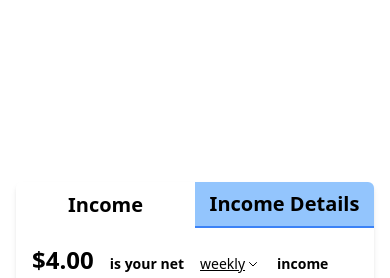
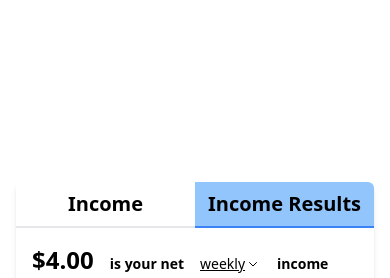
Before and after one commit to TheDilp/tax-calculator, a React app: page / in a window 390 px wide. Both pictures are taken after typing "5" into the empty fields and a click on the button "Calculate". Shown: the top 278 px of the page. Built offline with nearby package versions, Linux system fonts and the light colour scheme.

Commit message:
Update and fix responsive design

```diff
--- a/src/components/Inputs/IncomeInput.jsx
+++ b/src/components/Inputs/IncomeInput.jsx
@@ -1,5 +1,5 @@
 import React, { useContext, useEffect, useState } from "react";
-import { frequencies, IncomeContext } from "../../contexts/IncomeContext";
+import { IncomeContext } from "../../contexts/IncomeContext";
 import Dropdown from "../Util/Dropdown";
 
 export default function IncomeInput() {
--- a/src/components/Inputs/InputsWrapper.jsx
+++ b/src/components/Inputs/InputsWrapper.jsx
@@ -4,7 +4,7 @@ import IncomeInput from "./IncomeInput";
 
 export default function InputsWrapper() {
   return (
-    <div className="flex flex-col justify-evenly w-full border-r-2 border-gray-50 p-4">
+    <div className="flex flex-col justify-evenly w-full border-r-2 border-gray-50 p-4 lg:gap-y-8">
       <div className="w-full space-y-4">
         <h2 className="text-center text-xl font-semibold">
           What is your total income?
--- /dev/null
+++ b/src/components/Util/TabButton.jsx
@@ -0,0 +1,14 @@
+import React from "react";
+
+export default function TabButton({ title, onClick, selected }) {
+  return (
+    <div
+      className={`w-1/2 ${
+        selected ? "bg-blue-300 border-blue-500 " : ""
+      }  h-full flex justify-center items-center py-2 border-b-2 cursor-pointer transition-all`}
+      onClick={onClick}
+    >
+      <h3 className="text-xl font-bold">{title}</h3>
+    </div>
+  );
+}
--- a/src/components/Wrapper.jsx
+++ b/src/components/Wrapper.jsx
@@ -4,9 +4,11 @@ import Footer from "./Footer/Footer";
 import InputsWrapper from "./Inputs/InputsWrapper";
 import ResultsWrapper from "./Results/ResultsWrapper";
 import CalcButton from "./Util/CalcButton";
+import TabButton from "./Util/TabButton";
 
 export default function Wrapper() {
   const [page, setPage] = useState(0);
+
   return (
     <div className="w-full lg:w-1/2 flex flex-row flex-wrap content-start shadow-md rounded-md overflow-hidden">
       <div className="w-full h-10 pb-10">
@@ -14,28 +16,22 @@ export default function Wrapper() {
           Income Tax Calculator
         </h1>
         <div className="lg:hidden w-full flex items-center">
-          <div
-            className={`w-1/2 ${
-              page === 0 ? "bg-blue-300 border-b-2" : ""
-            }  h-full flex justify-center items-center py-2 border-blue-500 cursor-pointer transition-all`}
+          <TabButton
+            title="Income"
             onClick={() => setPage(0)}
-          >
-            <h3 className="text-xl font-bold">Income</h3>
-          </div>
-          <div
-            className={`w-1/2 ${
-              page === 1 ? "bg-blue-300 border-b-2" : ""
-            }   h-full flex justify-center items-center py-2 border-blue-500 cursor-pointer transition-all`}
+            selected={page === 0}
+          />
+          <TabButton
+            title="Income Results"
             onClick={() => setPage(1)}
-          >
-            <h3 className="text-xl font-bold">Income Details</h3>
-          </div>
+            selected={page === 1}
+          />
         </div>
       </div>
       <div className="w-full flex flex-row h-86">
         <IncomeProvider>
           <div
-            className={`w-full lg:w-1/2 flex-wrap content-evenly lg:flex-nowrap ${
+            className={`w-full lg:w-1/2 flex-wrap content-evenly  ${
               page === 1 ? "hidden lg:flex " : "flex"
             }`}
           >
@@ -44,7 +40,7 @@ export default function Wrapper() {
           </div>
 
           <div
-            className={`w-full lg:w-1/2 flex-wrap content-evenly lg:flex-nowrap ${
+            className={`w-full lg:w-1/2 flex-wrap content-evenly ${
               page === 0 ? "hidden lg:flex" : "flex"
             }`}
           >
```
